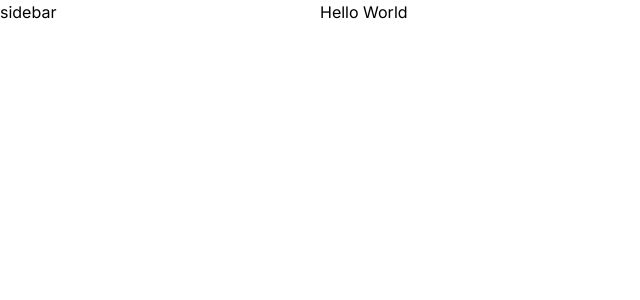
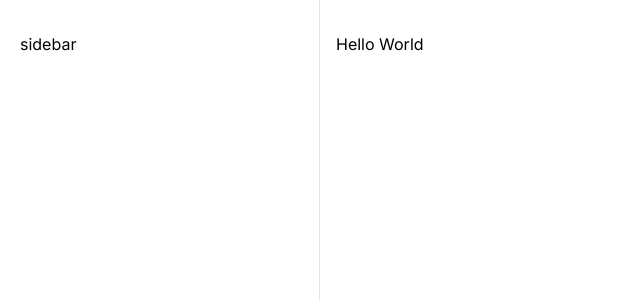
Before and after one commit to bfukumori/dashboard-ui, a Next.js app: page / in a window 1280 px wide. Shown: the top 300 px of the page, without its empty margins (0-640 px from the left). Built offline with nearby package versions, Linux system fonts and the light colour scheme.

Commit message:
feat: add base structure

```diff
--- a/src/app/layout.tsx
+++ b/src/app/layout.tsx
@@ -18,8 +18,8 @@ export default function RootLayout({
     <html lang="en">
       <body className={inter.className}>
         <div className="grid-cols-app grid min-h-screen">
-          <aside>sidebar</aside>
-          <main>{children}</main>
+          <aside className="border-r border-zinc-200 px-5 py-8">sidebar</aside>
+          <main className="px-4 pb-12 pt-8">{children}</main>
         </div>
       </body>
     </html>
```
